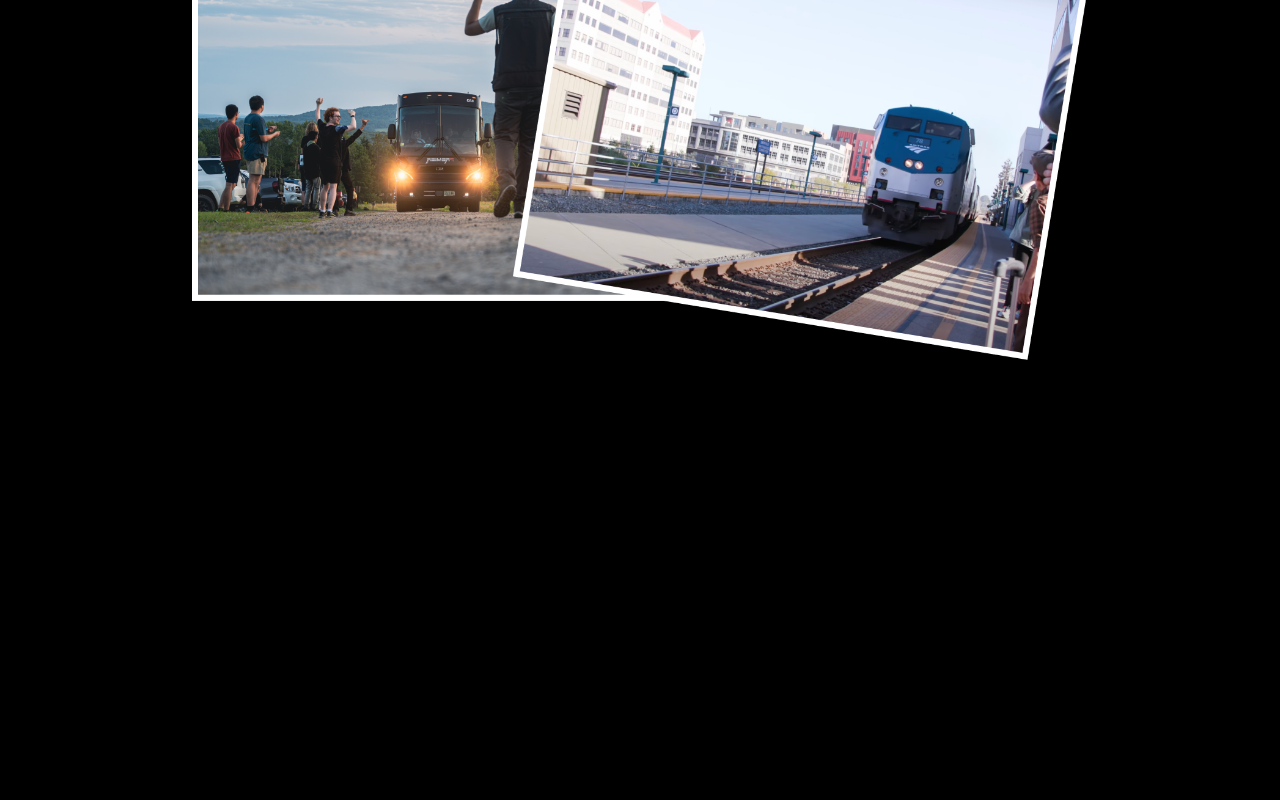
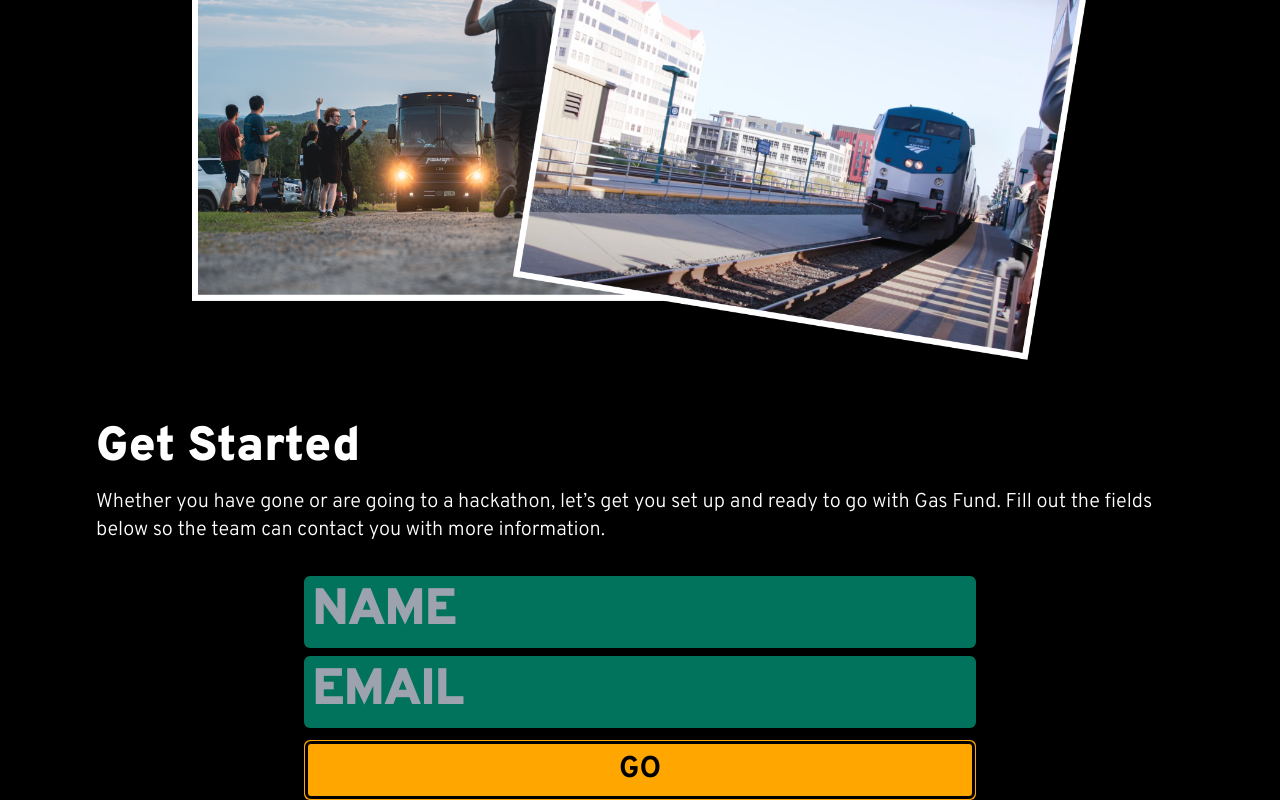
Before and after one commit to hackclub/gas-fund, a Next.js app: page / in a window 1280 px wide. Shown: the part 3007-3807 px from the top of the page. Before the commit the page ends 3367 px from the top, so only its background shows below. Built offline with nearby package versions, Linux system fonts and the light colour scheme.

Commit message:
more ui things

```diff
--- /dev/null
+++ b/components/GetStarted.tsx
@@ -0,0 +1,48 @@
+import Tilt from "react-parallax-tilt";
+
+export const GetStarted = () => {
+  return (
+    <div>
+      <div className="p-4 md:p-8 md:pt-16 max-w-6xl mx-auto relative">
+        <h1 className="text-white font-black text-xl md:text-4xl lg:text-5xl leading-none">
+          Get Started
+        </h1>
+        <div>
+          <p className="mt-4 font-light text-white text-left text-lg md:text-xl  w-full mx-auto">
+            Whether you have gone or are going to a hackathon, let’s get you set
+            up and ready to go with Gas Fund. Fill out the fields below so the
+            team can contact you with more information.
+          </p>
+        </div>
+      </div>
+
+      <div className="max-w-2xl mx-auto">
+        <div className="flex flex-col  space-y-2">
+          <input
+            type="text"
+            placeholder={"Name"}
+            className="bg-[#01735C] py-1 text-xl md:text-[4vw] leading-tight font-black text-white rounded-md uppercase tracking-tight px-2"
+          />
+          <input
+            type="text"
+            placeholder={"Email"}
+            className="bg-[#01735C] py-1 text-xl  md:text-[4vw] leading-tight font-black text-white rounded-md uppercase tracking-tight px-2"
+          />
+        </div>
+        <Tilt
+          tiltMaxAngleX={5}
+          tiltMaxAngleY={5}
+          gyroscope
+          className="mt-3"
+          glareEnable
+        >
+          <button className=" text-3xl font-bold rounded-md w-full p-[1px]  bg-[#FFA600]    text-black uppercase">
+            <div className="p-2 border-[3px] border-black rounded-md flex justify-center items-center">
+              GO
+            </div>
+          </button>
+        </Tilt>
+      </div>
+    </div>
+  );
+};
--- a/pages/index.tsx
+++ b/pages/index.tsx
@@ -1,4 +1,5 @@
 import { Explanation } from "@/components/Explanation";
+import { GetStarted } from "@/components/GetStarted";
 import { Hero } from "@/components/Hero";
 import { TrainTrack } from "@/components/TrainTrack";
 import { TrainsAndBuses } from "@/components/TrainsAndBuses";
@@ -18,6 +19,8 @@ export default function Home() {
         <TrainTrack />
       </div>
       <TrainsAndBuses />
+
+      <GetStarted />
     </div>
   );
 }
```
Also changed, not shown: public/pedal.png (added).
